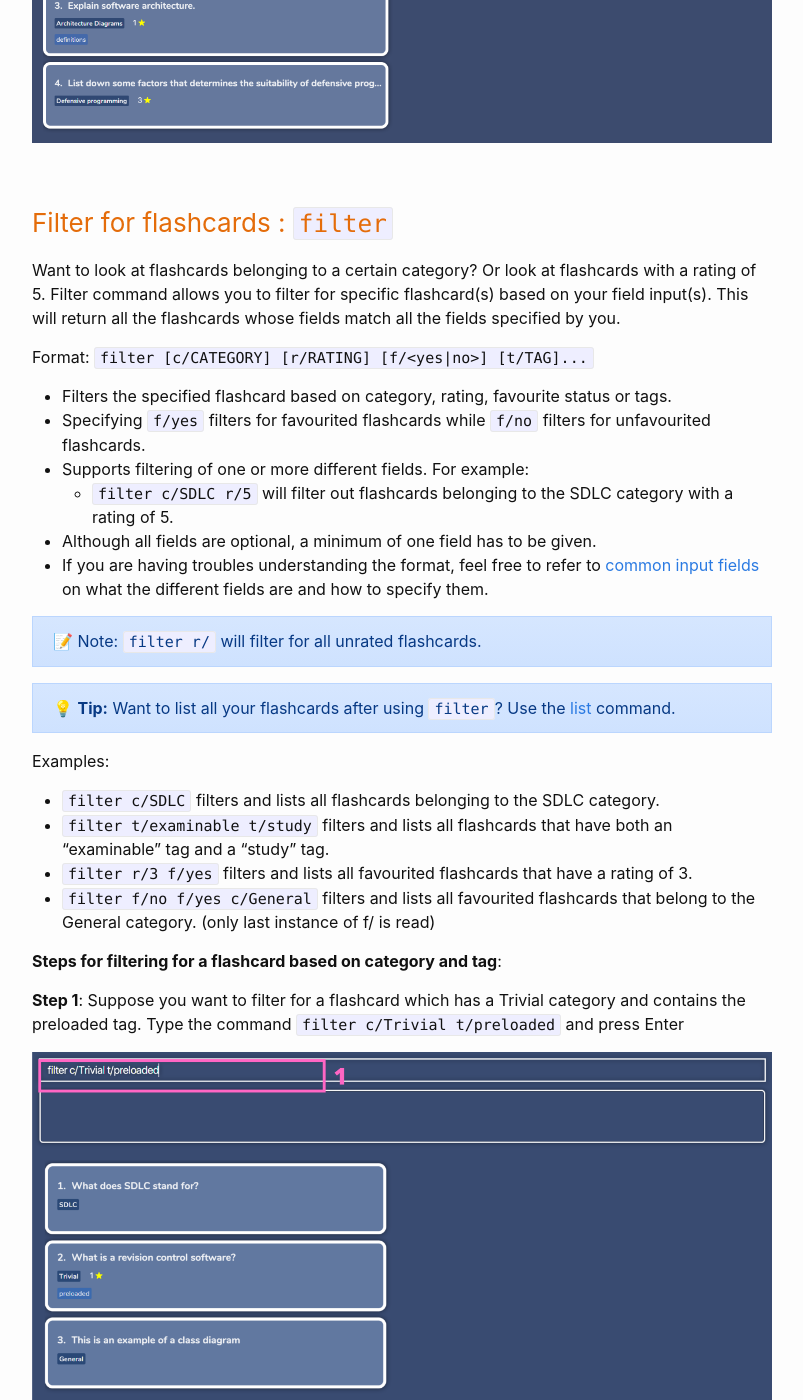
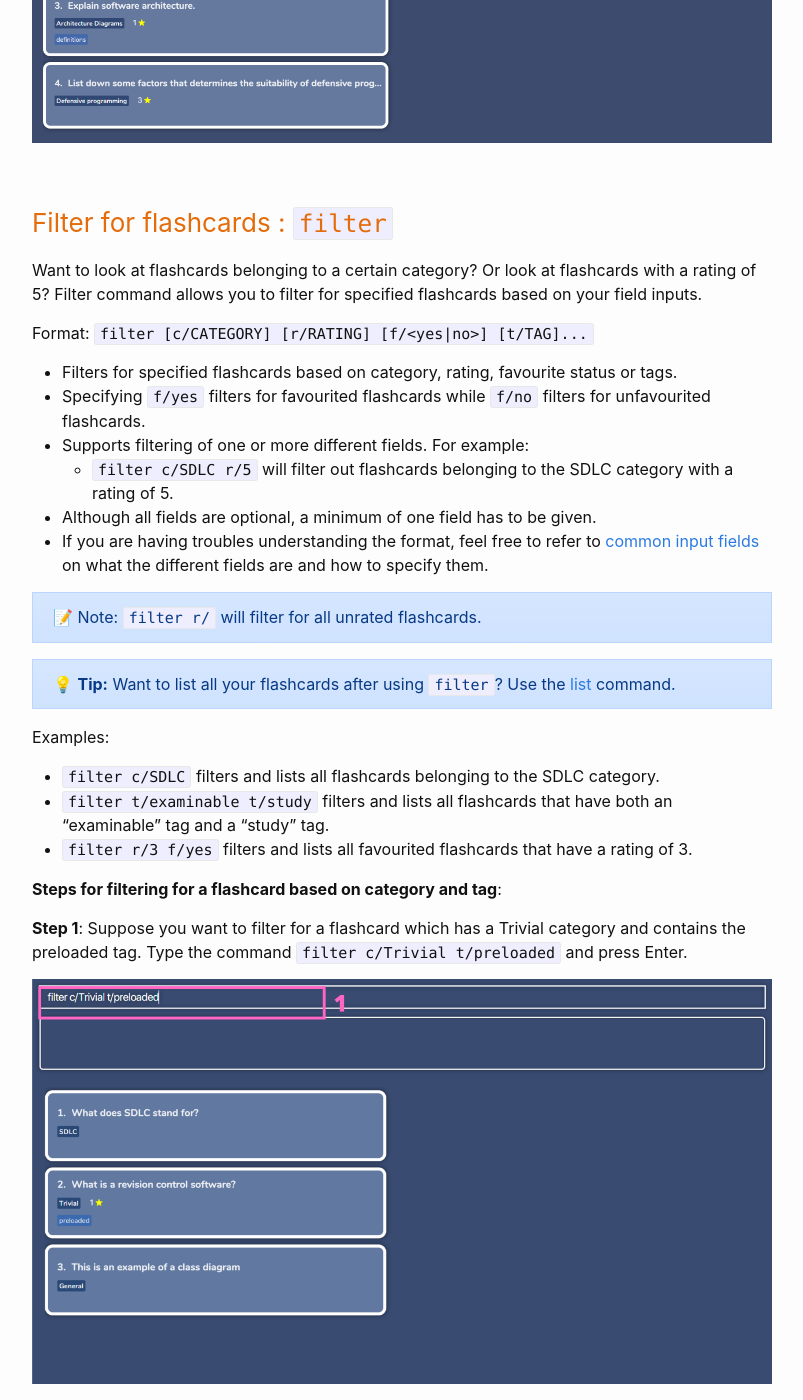
Before and after one commit to minzzelo/cs2101ug, a Jekyll site: the page built from docs/UserGuide.md, in a window 1280 px wide and 1400 px high, scrolled down 12646 px. Shown: the whole window, without its empty margins (238-1041 px from the left). Built offline with Jekyll 4.4.1, drawn with Linux system fonts in a browser that asks for light colours; emoji names are drawn with the system emoji font; some of the changed text lies outside the part shown.

Commit message:
Fix UG bugs

```diff
--- a/docs/UserGuide.md
+++ b/docs/UserGuide.md
@@ -196,13 +196,13 @@ Format: `clear`
 
 **Steps for clearing all flashcards**:
 
-**Step 1**: Type `clear` into the command box and press Enter
+**Step 1**: Type `clear` into the command box and press Enter.
 
 ![filedirectory](images/ug/ug_clear_step1.png)
 
-**Step 2**: The result display will display a message telling you that all flashcards have been cleared
+**Step 2**: The result display will display a message telling you that all flashcards have been cleared.
 
-**Step 3**: The list view will update to show an empty flashcard list
+**Step 3**: The list view will update to show an empty flashcard list.
 
 ![filedirectory](images/ug/ug_clear_step2_3.png)
 
@@ -267,13 +267,12 @@ Examples:
 
 ### Filter for flashcards  : `filter`
 
-Want to look at flashcards belonging to a certain category? Or look at flashcards with a rating of 5.
-Filter command allows you to filter for specific flashcard(s) based on your field input(s).
-This will return all the flashcards whose fields match all the fields specified by you.
+Want to look at flashcards belonging to a certain category? Or look at flashcards with a rating of 5?
+Filter command allows you to filter for specified flashcards based on your field inputs.
 
 Format: `filter [c/CATEGORY] [r/RATING] [f/<yes|no>] [t/TAG]...`
 
-* Filters the specified flashcard based on category, rating, favourite status or tags.
+* Filters for specified flashcards based on category, rating, favourite status or tags.
 * Specifying `f/yes` filters for favourited flashcards while `f/no` filters for unfavourited flashcards.
 * Supports filtering of one or more different fields. For example:
     - `filter c/SDLC r/5` will filter out flashcards belonging to the SDLC category with a rating of 5.
@@ -293,22 +292,20 @@ Examples:
 *  `filter c/SDLC` filters and lists all flashcards belonging to the SDLC category.
 *  `filter t/examinable t/study` filters and lists all flashcards that have both an “examinable” tag and a “study” tag.
 *  `filter r/3 f/yes` filters and lists all favourited flashcards that have a rating of 3.
-*  `filter f/no f/yes c/General` filters and lists all favourited flashcards that belong to the General category.
-    (only last instance of f/ is read)
 
 <div style="page-break-after: always;"></div>
 
 **Steps for filtering for a flashcard based on category and tag**:
 
-**Step 1**: Suppose you want to filter for a flashcard which has a Trivial category and contains the preloaded tag. Type the command `filter c/Trivial t/preloaded` and press Enter
+**Step 1**: Suppose you want to filter for a flashcard which has a Trivial category and contains the preloaded tag. Type the command `filter c/Trivial t/preloaded` and press Enter.
 
 ![filedirectory](images/ug/ug_filter_step1.PNG)
 
-**Step 2**: The result display will show the number of flashcards listed after applying the filter
+**Step 2**: The result display will show the number of flashcards listed after applying the filter.
 
-**Step 3**: The list view will show the update list of flashcards belonging to the Trivial category with a "preloaded" tag
+**Step 3**: The list view will show the update list of flashcards belonging to the Trivial category with a "preloaded" tag.
 
-![filedirectory](images/ug/ug_filter_step2.PNG)
+![filedirectory](images/ug/ug_filter_step2.png)
 
 <div style="page-break-after: always;"></div>
 
```
